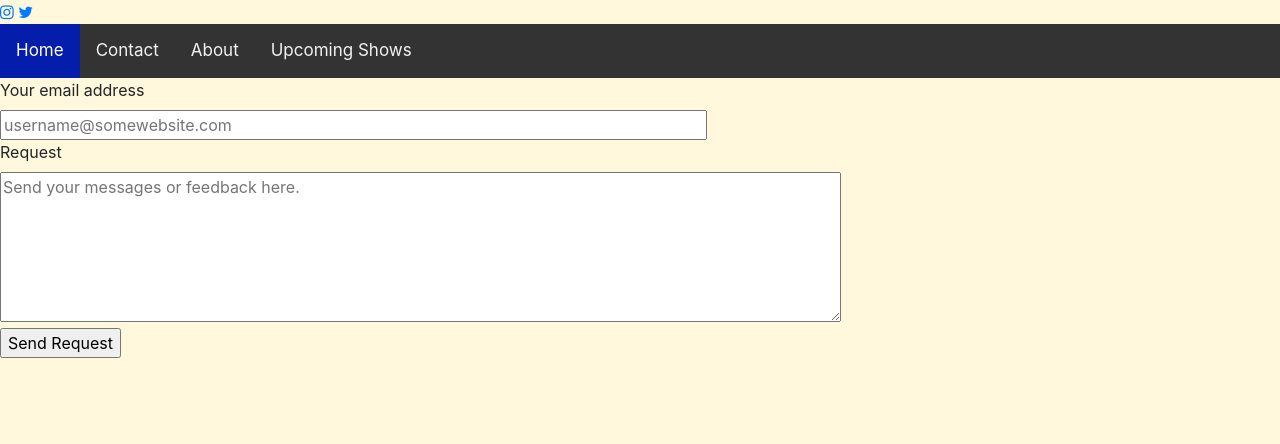
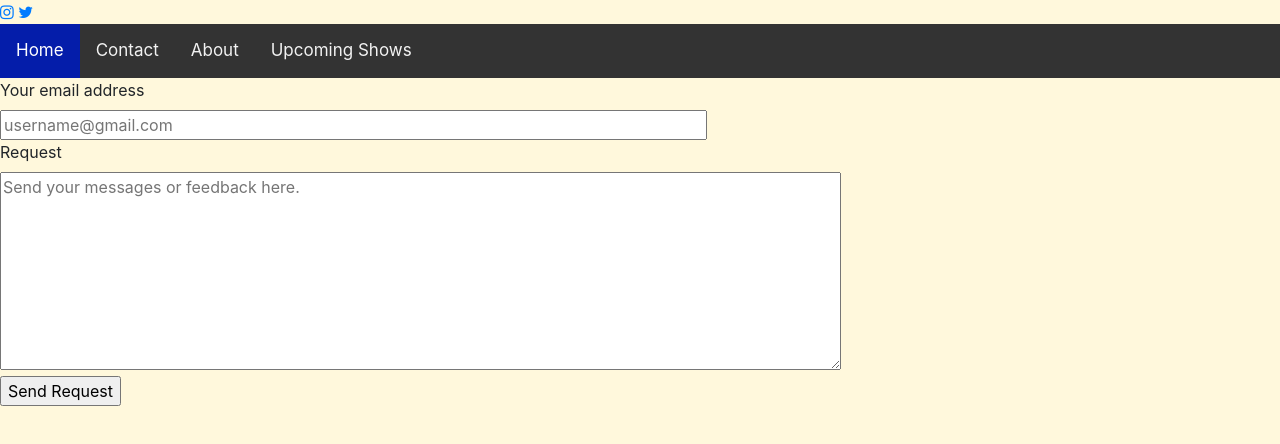
Before and after one commit to gsheffield1313/personalsite, a website: page contact.html in a window 1280 px wide. Drawn offline with nearby package versions, Linux system fonts and the light colour scheme.

Commit message:
Update contact.html
Soft wrap

```diff
--- a/contact.html
+++ b/contact.html
@@ -28,9 +28,9 @@
               size="64"
               maxlength="64"
               required
-              placeholder="username@somewebsite.com"
-              pattern=".+@somewebsite\.com"
-              title="Please provide only a Valid email address" />
+              placeholder="username@gmail.com"
+              pattern=".+@gmail\.com"
+              title="Please provide only a Valid Gmail email address" />
           </div>
 
           <div class="messageBox">
@@ -38,7 +38,7 @@
             <textarea
               id="message"
               cols="80"
-              rows="6"
+              rows="8"
               required
               placeholder="Send your messages or feedback here."></textarea>
           </div>
```
